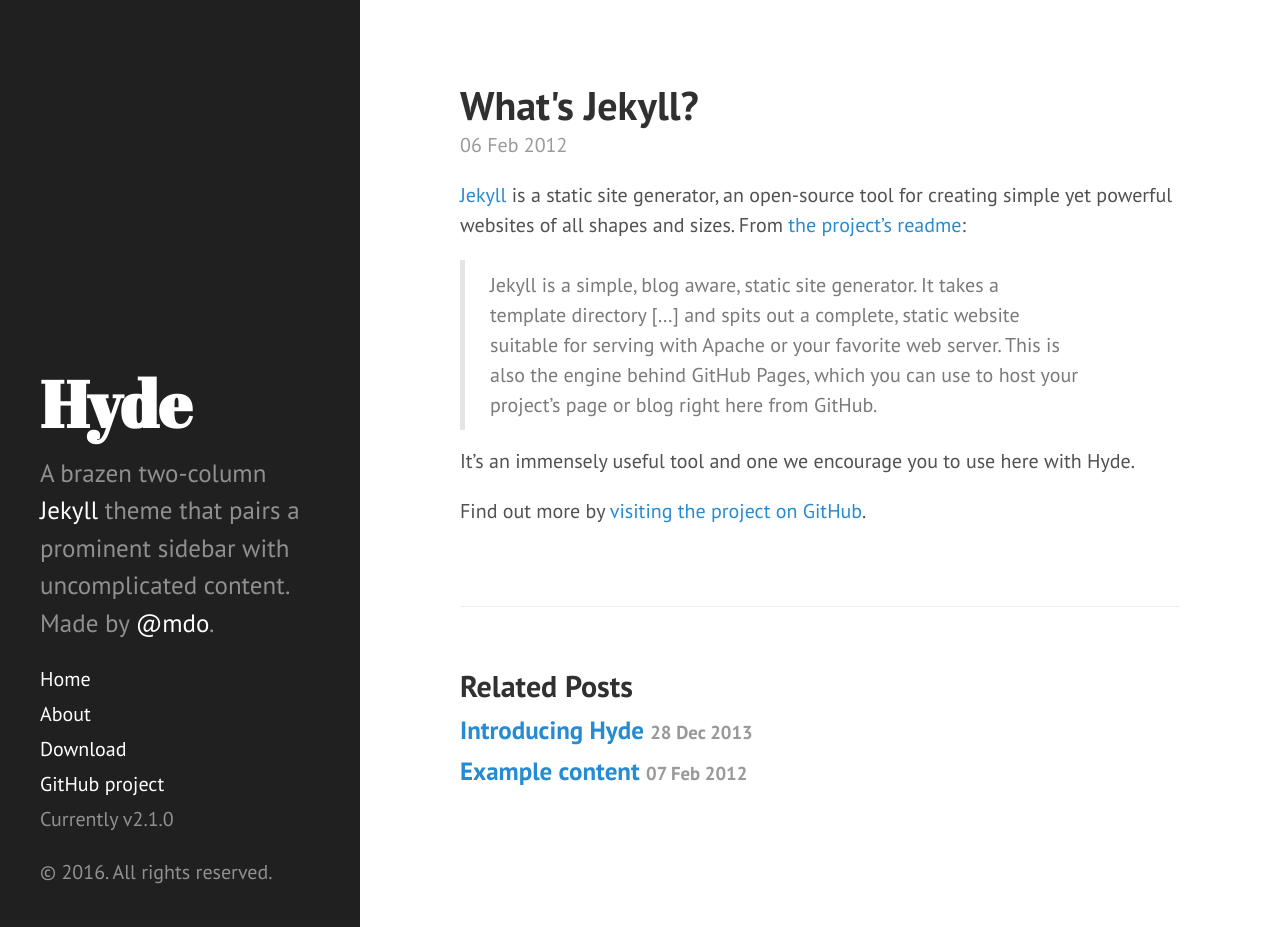
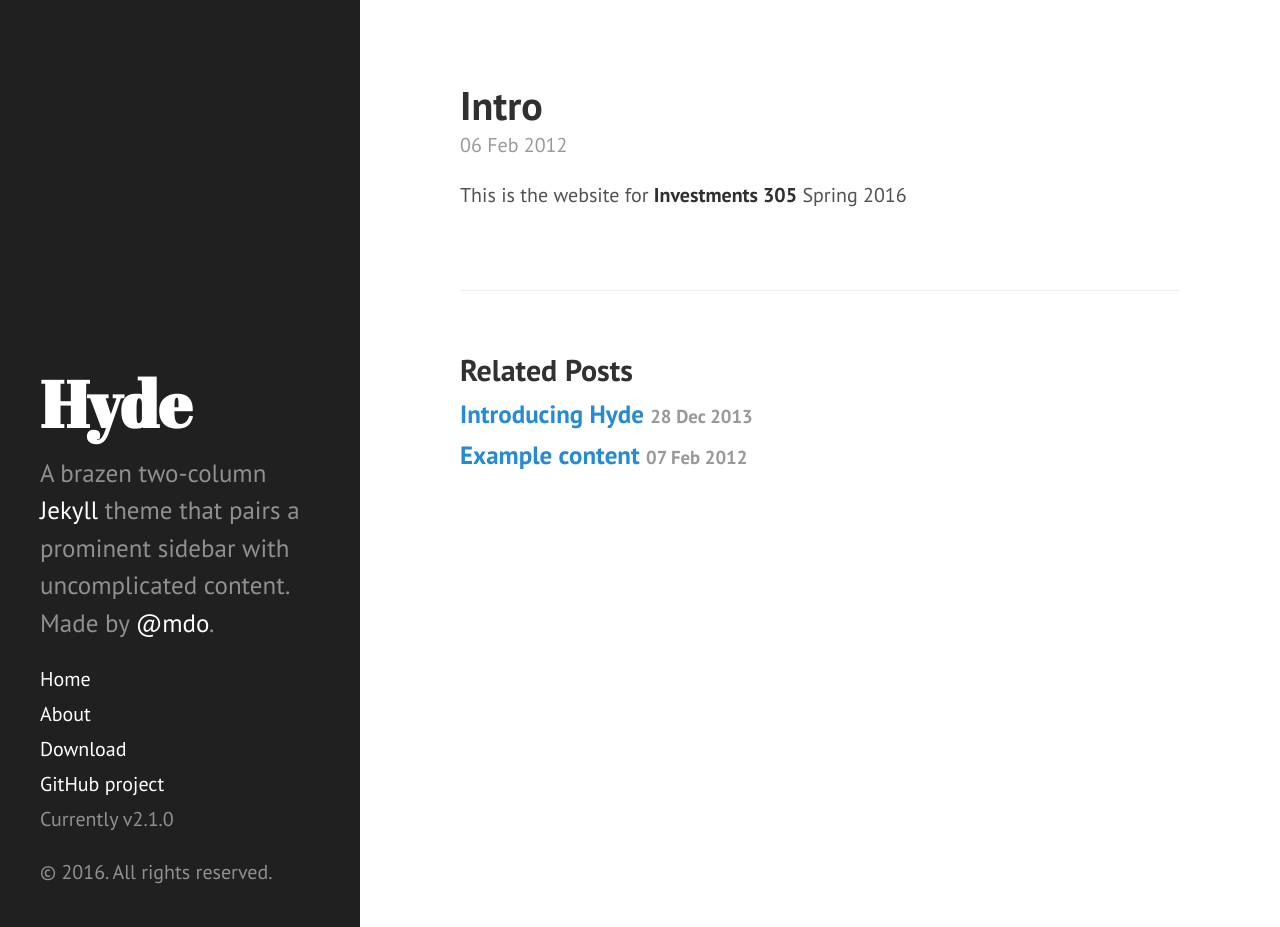
Before and after one commit to investments-course/investments-course.github.io, a Jekyll site: the page built from _posts/2012-02-06-whats-jekyll.md, in a window 1280 px wide and 927 px high. Built offline with Jekyll 4.4.1, drawn with Linux system fonts in a browser that asks for light colours; Markdown is read by kramdown in place of the engine named in the settings.

Commit message:
Update 2012-02-06-whats-jekyll.md

```diff
--- a/_posts/2012-02-06-whats-jekyll.md
+++ b/_posts/2012-02-06-whats-jekyll.md
@@ -1,12 +1,6 @@
 ---
 layout: post
-title: What's Jekyll?
+title: Intro
 ---
 
-[Jekyll](http://jekyllrb.com) is a static site generator, an open-source tool for creating simple yet powerful websites of all shapes and sizes. From [the project's readme](https://github.com/mojombo/jekyll/blob/master/README.markdown):
-
-  > Jekyll is a simple, blog aware, static site generator. It takes a template directory [...] and spits out a complete, static website suitable for serving with Apache or your favorite web server. This is also the engine behind GitHub Pages, which you can use to host your project’s page or blog right here from GitHub.
-
-It's an immensely useful tool and one we encourage you to use here with Hyde.
-
-Find out more by [visiting the project on GitHub](https://github.com/mojombo/jekyll).
+This is the website for __Investments 305__ Spring 2016
```
